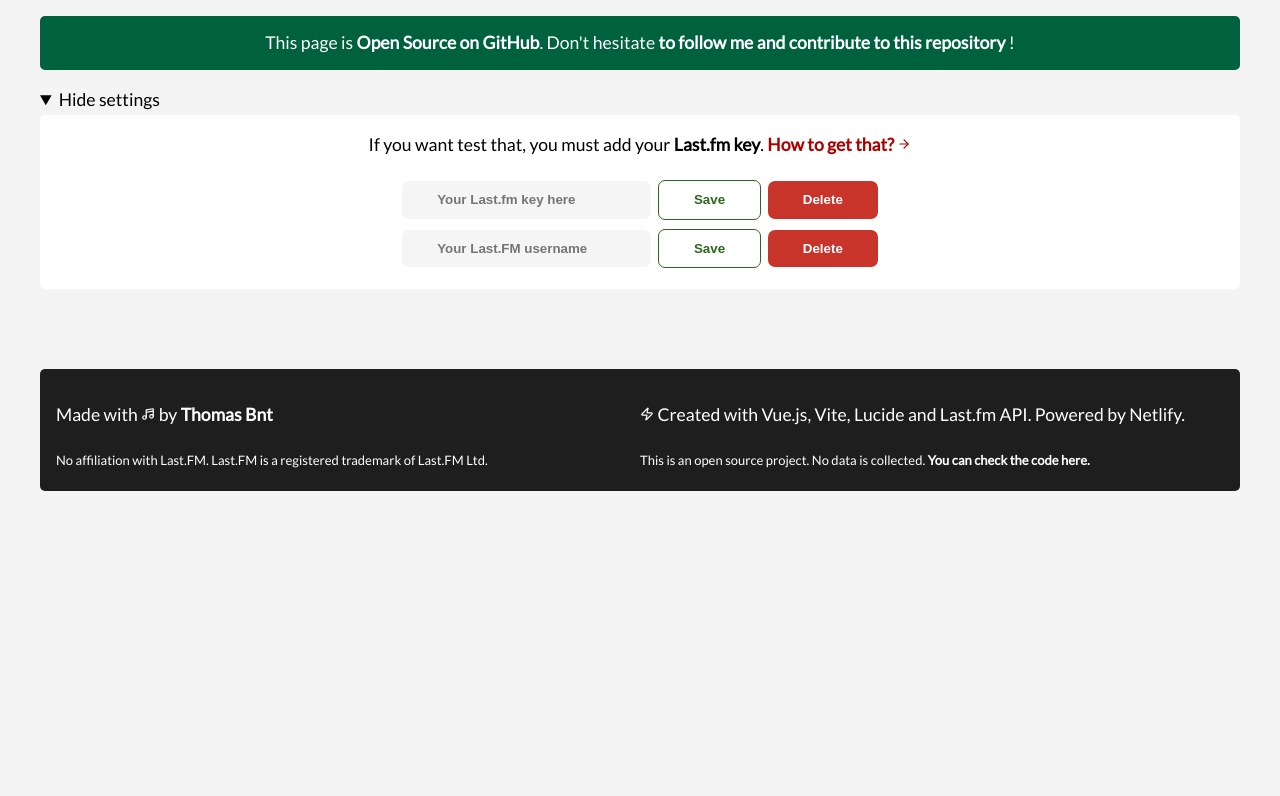
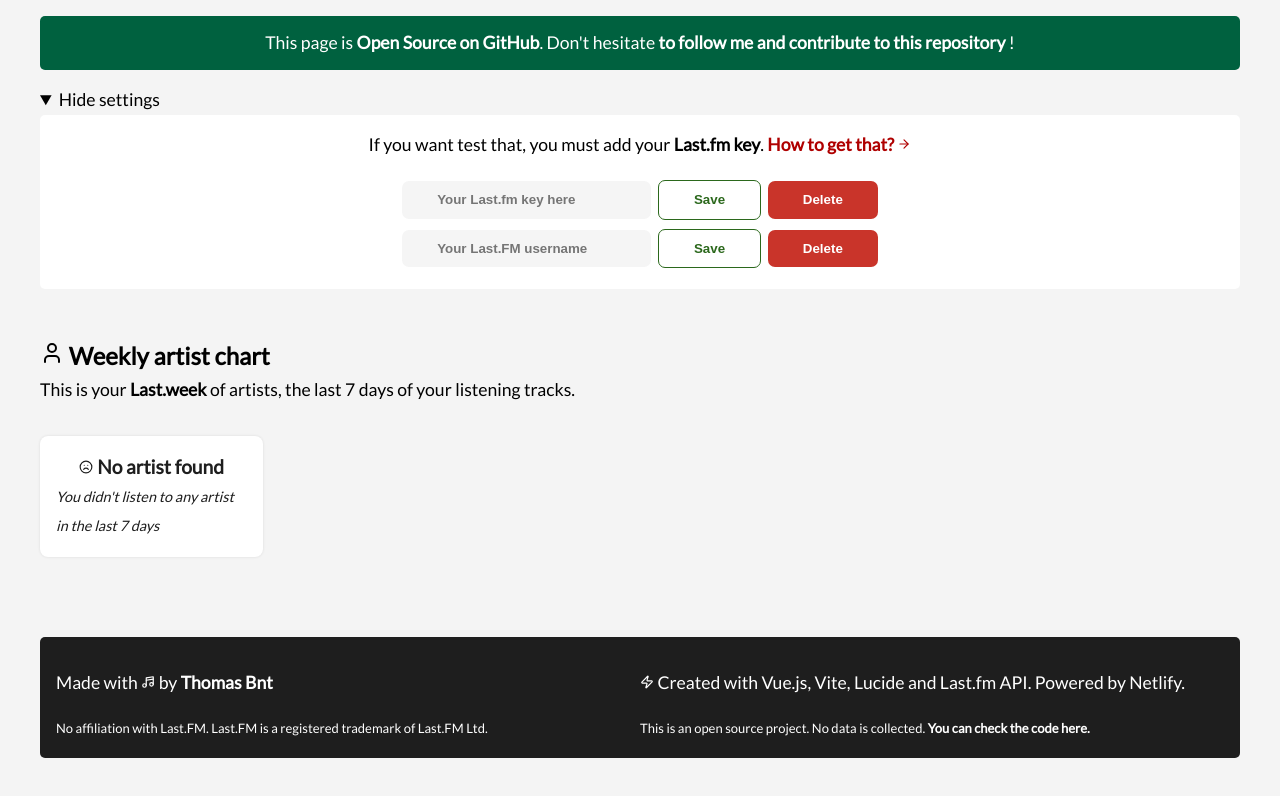
Before and after one commit to thomasbnt/lastfmprofile, a Vue app: page / in a window 1280 px wide. Shown: the top 796 px of the page. Built offline with nearby package versions, Linux system fonts and the light colour scheme.

Commit message:
:art: Check if Chart is here

```diff
--- a/src/components/WeeklyArtistChart.vue
+++ b/src/components/WeeklyArtistChart.vue
@@ -1,16 +1,19 @@
 <template>
-  <section id="weeklyArtistChart" v-if="Chart">
+  <section id="weeklyArtistChart">
     <header>
-      <h2>Weekly artist chart</h2>
+      <h2>
+        <User size="24" />
+        Weekly artist chart
+      </h2>
       <p>
-        This is your <b>Last.week</b>, the last 7 days of your listening tracks.
-        <a :href='weeklyChartURL' target="_blank" rel="noopener noreferrer">See
+        This is your <b>Last.week</b> of artists, the last 7 days of your listening tracks.
+        <a :href="weeklyChartURL" target="_blank" rel="noopener noreferrer" v-if="weeklyChartURL">See
           more
           <ArrowRight size="14" />
         </a>
       </p>
     </header>
-    <div class="grid">
+    <div class="grid" v-if="Chart">
       <a v-for="artist in Chart" :key="artist.name" class="card" :href="artist.url" target="_blank"
          rel="noopener noreferrer">
         <div class="card__content">
@@ -25,18 +28,32 @@
         </div>
       </a>
     </div>
+    <div class="grid" v-if="Chart.length === 0">
+      <div class="card card__nodata">
+        <div class="card__content">
+          <h3 class="card__title">
+            <Frown size="14" />
+            No artist found
+          </h3>
+          <p class="card__artist">
+            You didn't listen to any artist in the last 7 days
+          </p>
+        </div>
+      </div>
+    </div>
   </section>
 </template>
 
 <script>
-import { Play, User, ArrowRight } from "lucide-vue-next"
+import { Play, User, ArrowRight, Frown } from "lucide-vue-next"
 
 export default {
   name: "WeeklyArtistChart",
   components: {
     ArrowRight,
     Play,
-    User
+    User,
+    Frown
   },
   data() {
     return {
@@ -47,16 +64,19 @@
   methods: {
     async getWeeklyArtistChart() {
       if (localStorage.getItem("lastfm_key")) {
-        const customUsername = localStorage.getItem("customUsername") ? localStorage.getItem("customUsername") : import.meta.env.VITE_USERNAME
+        const username = localStorage.getItem("username") ? localStorage.getItem("username") : import.meta.env.VITE_USERNAME
         const key = localStorage.getItem("lastfm_key") ? localStorage.getItem("lastfm_key") : import.meta.env.LASTFM_KEY
         const limit = import.meta.env.VITE_LASTFM_LIMIT_FOR_ARTIST_CHART ? import.meta.env.VITE_LASTFM_LIMIT_FOR_ARTIST_CHART : 10
-        const response = await fetch(
-          `https://ws.audioscrobbler.com/2.0/?method=user.getweeklyartistchart&user=${customUsername}&api_key=${key}&limit=${limit}&format=json`
-        )
-        const data = await response.json()
-        console.log(data.weeklyartistchart.artist)
-        this.Chart = data.weeklyartistchart.artist
-        this.weeklyChartURL = `https://www.last.fm/user/${customUsername}/listening-report/week`
+        try {
+          const response = await fetch(
+            `https://ws.audioscrobbler.com/2.0/?method=user.getweeklyartistchart&user=${username}&api_key=${key}&limit=${limit}&format=json`
+          )
+          const data = await response.json()
+          this.Chart = data.weeklyartistchart.artist
+          this.weeklyChartURL = `https://www.last.fm/user/${username}/listening-report/week`
+        } catch (error) {
+          this.weeklyChartURL = ""
+        }
       }
     }
   },
@@ -67,5 +87,7 @@
 </script>
 
 <style scoped>
-
+.card__content {
+  align-items: center;
+}
 </style>
```
